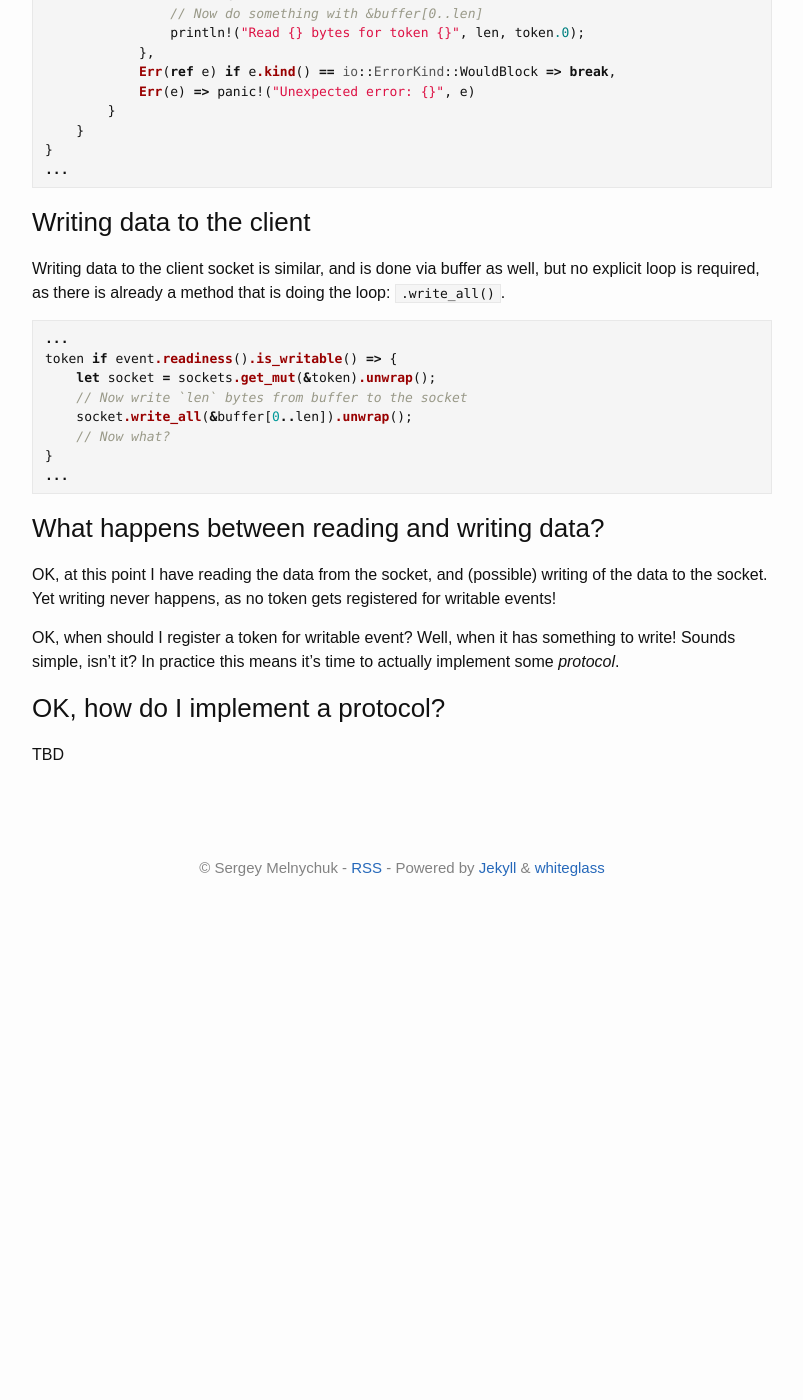
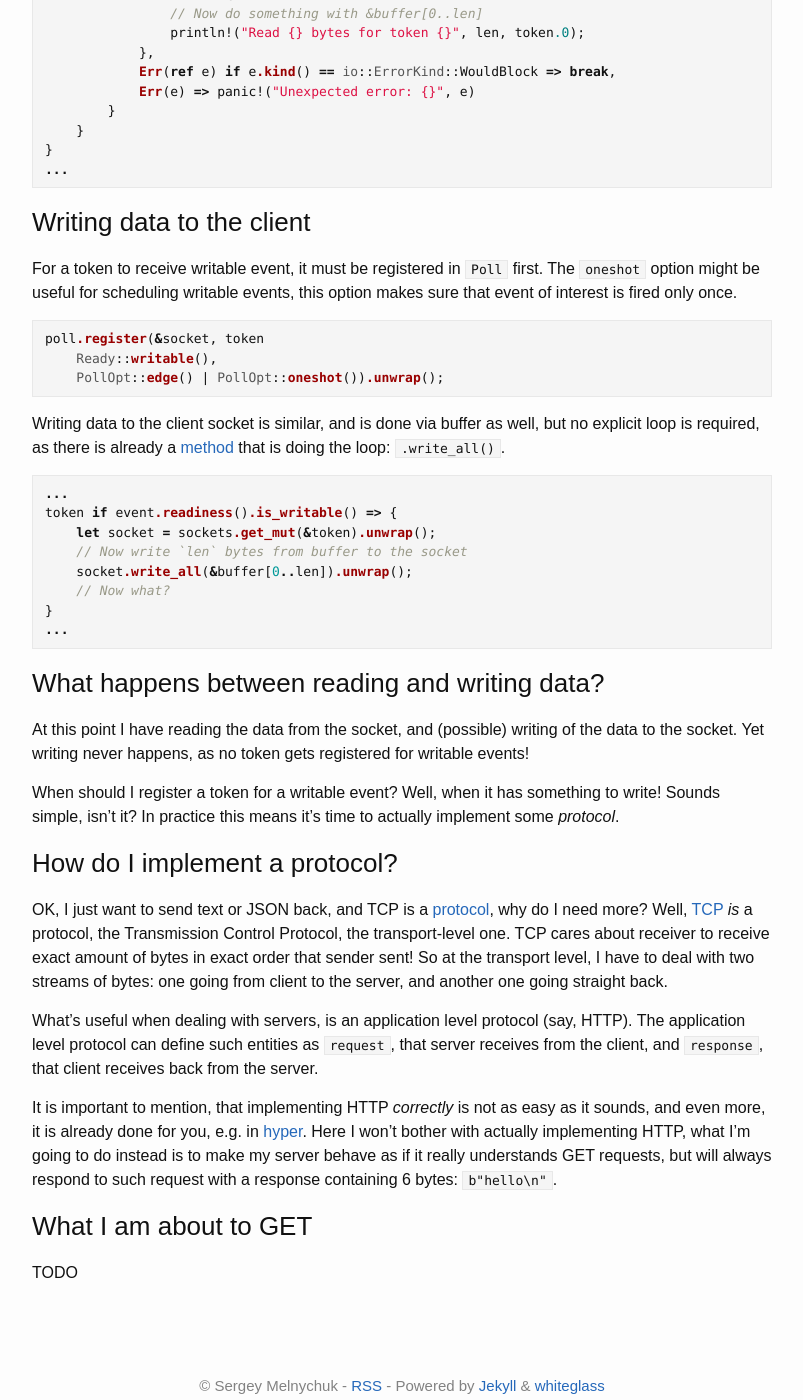
Before and after one commit to sergey-melnychuk/sergey-melnychuk.github.io, a Jekyll site: the page built from _posts/2019-07-28-rust-mio-http-benchmark.markdown, in a window 1280 px wide and 1400 px high, scrolled down 3369 px. Shown: the whole window, without its empty margins (238-1041 px from the left). Built offline with Jekyll 4.4.1, drawn with Linux system fonts in a browser that asks for light colours; comment, search, counter and statistics services are not loaded; before the commit the page ends 4294 px from its top, so only the background shows below that; some of the changed text lies outside the part shown.

Commit message:
Iterate on rust/mio article

````diff
--- a/_posts/2019-07-28-rust-mio-http-benchmark.markdown
+++ b/_posts/2019-07-28-rust-mio-http-benchmark.markdown
@@ -155,7 +155,7 @@ data from the socket.
 
 Read is performed in the loop until known `WouldBlock` error is returned. Each
 call to read returns (if successful) actual number of bytes read, and when there
-are zero bytes read - this means client has disconnected already, and there is no
+are zero bytes read - this [means][read-doc] client has disconnected already, and there is no
 point if keeping the socket around (nor continuing the reading loop).
 
 ```rust
@@ -185,9 +185,19 @@ token if event.readiness().is_readable() => {
 
 ### Writing data to the client
 
+For a token to receive writable event, it must be registered in `Poll` first. The
+`oneshot` option might be useful for scheduling writable events, this option makes
+sure that event of interest is fired only once.
+
+```rust
+poll.register(&socket, token
+    Ready::writable(),
+    PollOpt::edge() | PollOpt::oneshot()).unwrap();
+```
+
 Writing data to the client socket is similar, and is done via buffer as well, but
-no explicit loop is required, as there is already a method that is doing the
-loop: `.write_all()`.
+no explicit loop is required, as there is already a [method][write_all-doc] that
+is doing the loop: `.write_all()`.
 
 ```rust
 ...
@@ -202,17 +212,36 @@ token if event.readiness().is_writable() => {
 
 ### What happens between reading and writing data?
 
-OK, at this point I have reading the data from the socket, and (possible) writing
+At this point I have reading the data from the socket, and (possible) writing
 of the data to the socket. Yet writing never happens, as no token gets registered
 for writable events!
 
-OK, when should I register a token for writable event? Well, when it has something
+When should I register a token for a writable event? Well, when it has something
 to write! Sounds simple, isn't it? In practice this means it's time to actually
 implement some *protocol*.
 
-### OK, how do I implement a protocol?
+### How do I implement a protocol?
 
-TBD
+OK, I just want to send text or JSON back, and TCP is a [protocol][protocol-doc],
+why do I need more? Well, [TCP][tcp-doc] *is* a protocol, the Transmission Control
+Protocol, the transport-level one. TCP cares about receiver to receive exact
+amount of bytes in exact order that sender sent! So at the transport level, I have
+to deal with two streams of bytes: one going from client to the server, and another
+one going straight back.
+
+What's useful when dealing with servers, is an application level protocol (say, HTTP).
+The application level protocol can define such entities as `request`, that server
+receives from the client, and `response`, that client receives back from the server.
+
+It is important to mention, that implementing HTTP *correctly* is not as easy as
+it sounds, and even more, it is already done for you, e.g. in [hyper][hyper-github].
+Here I won't bother with actually implementing HTTP, what I'm going to do instead
+is to make my server behave as if it really understands GET requests, but will
+always respond to such request with a response containing 6 bytes: `b"hello\n"`.
+
+### What I am about to GET
+
+TODO
 
 [the-code]: TODO
 [mio-github]: https://github.com/tokio-rs/mio
@@ -221,3 +250,8 @@ TBD
 [accept-docs]: https://docs.rs/mio/0.5.1/mio/tcp/struct.TcpListener.html#method.accept
 [wouldblock]: https://doc.rust-lang.org/nightly/std/io/enum.ErrorKind.html#variant.WouldBlock
 [slab-crate]: https://docs.rs/slab/0.4.2/slab/
+[read-doc]: https://doc.rust-lang.org/nightly/std/io/trait.Read.html#tymethod.read
+[write_all-doc]: https://doc.rust-lang.org/std/io/trait.Write.html#method.write_all
+[tcp-doc]: https://ru.wikipedia.org/wiki/Transmission_Control_Protocol
+[protocol-doc]: https://en.wikipedia.org/wiki/Communication_protocol
+[hyper-github]: https://github.com/hyperium/hyper
````
